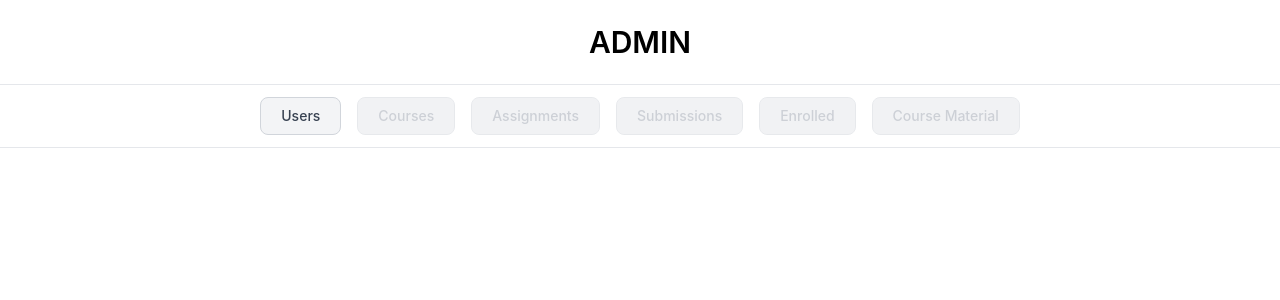
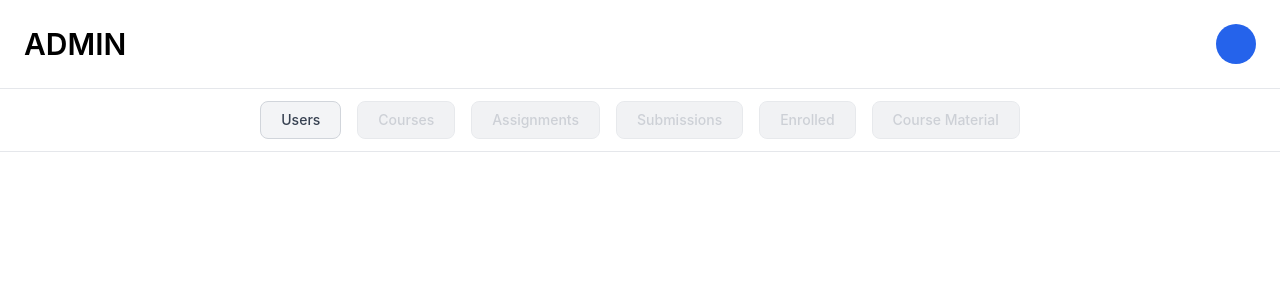
Before and after one commit to nixvihari/lms, a React (Create React App) app: page /admin in a window 1280 px wide. Shown: the top 300 px of the page. Built offline with nearby package versions, Linux system fonts and the light colour scheme; no server answers; sample sign-in values are in the browser's storage.

Commit message:
admin profile setup

```diff
--- a/src/feature/admin/pages/AdminLayout.js
+++ b/src/feature/admin/pages/AdminLayout.js
@@ -1,12 +1,62 @@
-import { NavLink, Outlet } from "react-router-dom";
+import { NavLink, Outlet, useNavigate } from "react-router-dom";
+import { useState } from "react";
+import useAdminProfile from "../../../hooks/useAdminProfile";
+
 
 export default function AdminLayout() {
+
+  const navigate = useNavigate();
+  const [openDropdown, setOpenDropdown] = useState(false);
+
+  // Fetch admin profile from backend
+  const { admin, loading } = useAdminProfile();
+
+  const handleLogout = () => {
+    localStorage.clear();
+    navigate("/signin");
+  };
+
   return (
     <div className="w-full">
 
+      {/* ADMIN HEADER */}
+      <div className="relative flex justify-between items-center px-6 py-6 border-b">
+
         {/* ADMIN TITLE */}
-      <div className="text-center text-3xl font-semibold py-6 border-b">
-        ADMIN
+        <div className="text-3xl font-semibold">ADMIN</div>
+
+        {/* PROFILE CIRCLE */}
+        <div className="relative">
+          <div
+            onClick={() => setOpenDropdown(!openDropdown)}
+            className="w-10 h-10 rounded-full bg-blue-600 text-white flex items-center justify-center cursor-pointer select-none"
+          >
+            {loading ? "..." : admin.name?.charAt(0).toUpperCase()}
+          </div>
+
+          {/* DROPDOWN MENU */}
+          {openDropdown && (
+            <div className="absolute right-0 mt-2 w-48 bg-white shadow-lg rounded-lg border p-3 z-20">
+
+              <div className="pb-2 border-b">
+                <p className="text-sm font-semibold">
+                  {loading ? "Loading..." : admin.name}
+                </p>
+                <p className="text-xs text-gray-500">
+                  {loading ? "" : admin.email}
+                </p>
+              </div>
+
+              <button
+                onClick={handleLogout}
+                className="mt-3 w-full text-left px-3 py-2 text-sm text-red-600 rounded-md hover:bg-red-100"
+              >
+                Logout
+              </button>
+
+            </div>
+          )}
+        </div>
       </div>
 
       {/* TOP NAVIGATION TABS */}
@@ -15,7 +65,7 @@ export default function AdminLayout() {
 
           {[
             { name: "Users", path: "users", disabled: false },
-      { name: "Courses", path: "courses" , disabled: true},
+            { name: "Courses", path: "courses", disabled: true },
             { name: "Assignments", path: "assignments", disabled: true },
             { name: "Submissions", path: "submissions", disabled: true },
             { name: "Enrolled", path: "enrolled", disabled: true },
@@ -28,7 +78,7 @@ export default function AdminLayout() {
                 `px-5 py-2 rounded-lg text-sm font-medium border transition-all
                 ${item.disabled
                   ? "bg-gray-200 text-gray-400 border-gray-300 opacity-50 pointer-events-none"
-            :isActive
+                  : isActive
                   ? "bg-blue-600 text-white border-blue-600 shadow-sm"
                   : "bg-gray-100 text-gray-700 border-gray-300 hover:bg-gray-200"
                 }`
@@ -41,11 +91,11 @@ export default function AdminLayout() {
         </div>
       </div>
 
-
-      {/* PAGE CONTENT */}
+      {/* MAIN PAGE CONTENT */}
       <div className="p-2">
         <Outlet />
       </div>
+
     </div>
   );
 }
--- /dev/null
+++ b/src/hooks/useAdminProfile.jsx
@@ -0,0 +1,35 @@
+import { useEffect, useState } from "react";
+import { getUserProfile } from "../api/userService";
+
+export default function useAdminProfile() {
+  const [admin, setAdmin] = useState({
+    id: "",
+    name: "",
+    email: "",
+  });
+
+  const [loading, setLoading] = useState(true);
+  const [error, setError] = useState("");
+
+  useEffect(() => {
+    setLoading(true);
+    setError("");
+
+    getUserProfile()
+      .then((response) => {
+        setAdmin({
+          id: response.data.id,
+          name: response.data.name,
+          email: response.data.email,
+        });
+      })
+      .catch(() => {
+        setError("Failed to fetch admin profile");
+      })
+      .finally(() => {
+        setLoading(false);
+      });
+  }, []);
+
+  return { admin, loading, error };
+}
```
Lines whose indentation alone changed are shown as unchanged.
